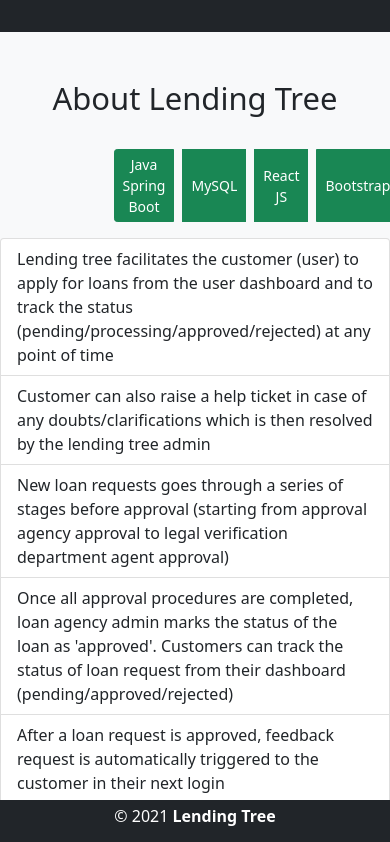
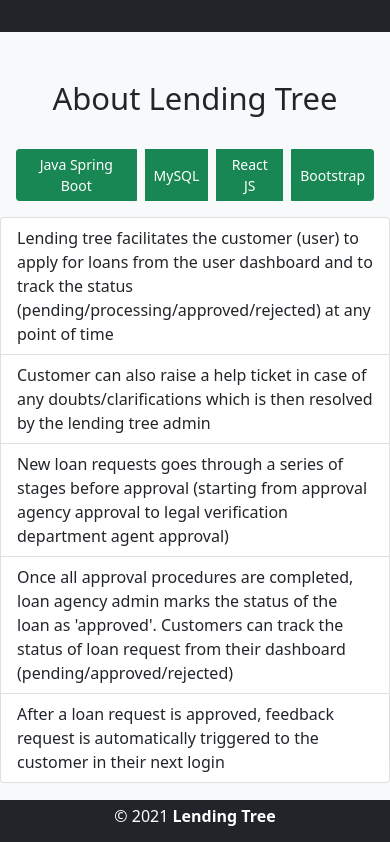
Before and after one commit to ganeshshankerkk/lending-tree-app-frontend, a React (Create React App) app: page /about in a window 390 px wide. Shown: the top 842 px of the page. Built offline with nearby package versions, Linux system fonts and the light colour scheme.

Commit message:
Updated column grid attributes
Updated column grid attributes

```diff
--- a/src/pages/About.js
+++ b/src/pages/About.js
@@ -10,7 +10,7 @@
             <p className="display-5" >About Lending Tree</p>
           </div>
         </div>
-        <div className="row col-lg-6 col-sm-6 mx-auto text-center w-50 my-3">
+        <div className="row col-lg-6 col-sm-12 mx-auto text-center my-3">
           <div className="btn-group" role="group">
             <button type="button" className="btn btn-success btn-sm mx-1">Java Spring Boot</button>
             <button type="button" className="btn btn-success btn-sm mx-1">MySQL</button>
```
